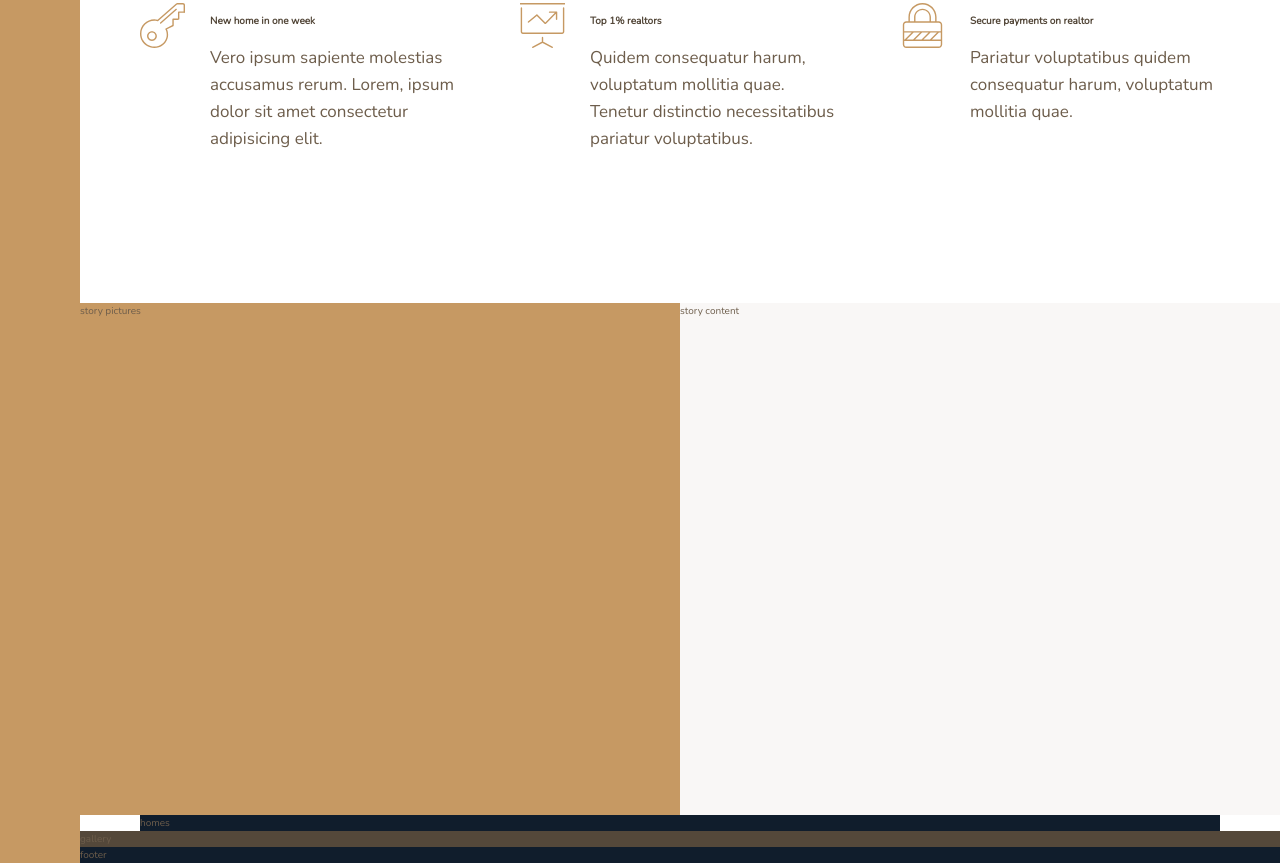
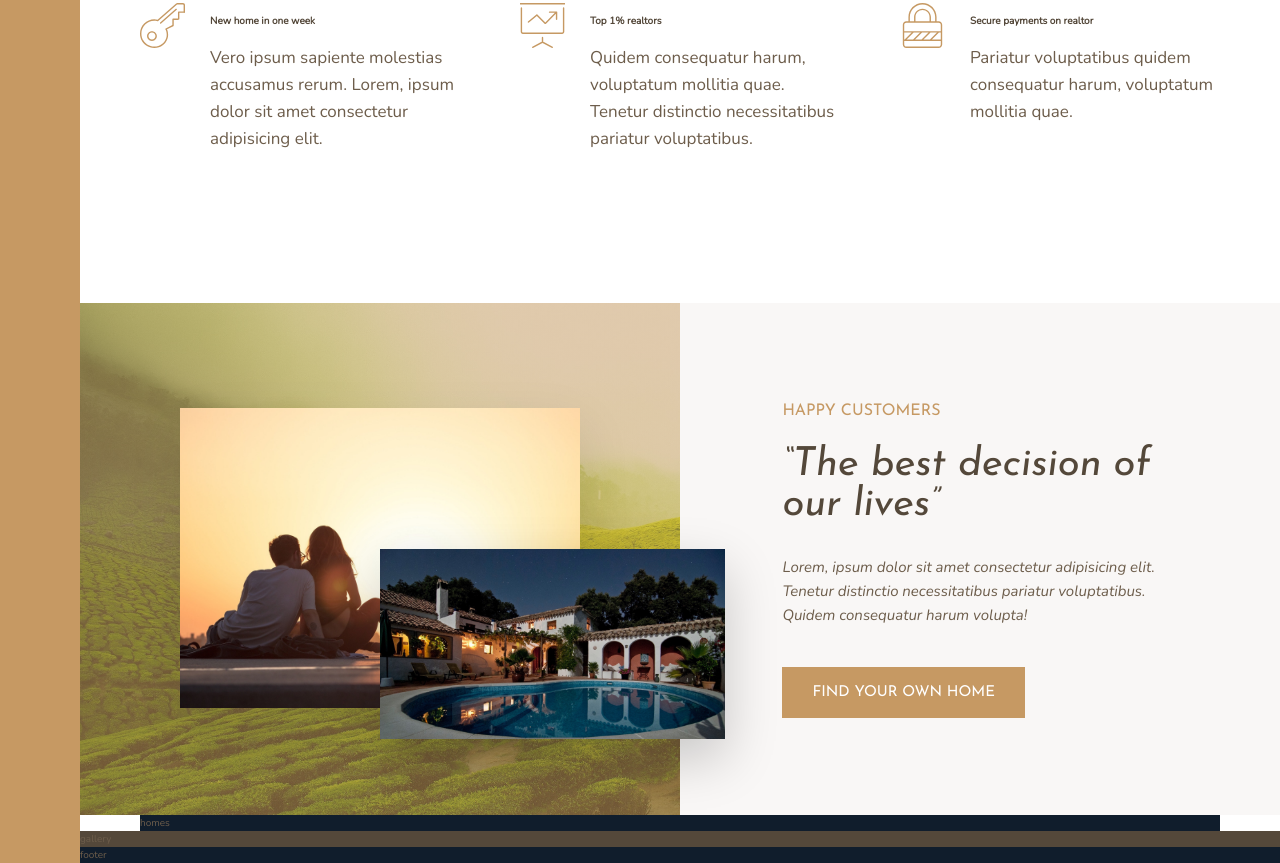
Before and after one commit to P666R/Realtor-Nexter, a website: page index.html in a window 1280 px wide. Shown: the part 977-1840 px from the top of the page. Drawn offline with nearby package versions, Linux system fonts and the light colour scheme.

Commit message:
story section

```diff
--- a/index.html
+++ b/index.html
@@ -89,9 +89,27 @@
       </div>
     </section>
 
-    <div class="story__pictures">story pictures</div>
+    <div class="story__pictures">
+      <img
+        src="img/story-1.jpeg"
+        alt="couple with house"
+        class="story__img--1"
+      />
+      <img src="img/story-2.jpeg" alt="a new house" class="story__img--2" />
+    </div>
 
-    <div class="story__content">story content</div>
+    <div class="story__content">
+      <h3 class="heading-3 mb-sm">Happy customers</h3>
+      <h2 class="heading-2 heading-2--dark mb-md">
+        &ldquo;The best decision of our lives&rdquo;
+      </h2>
+      <p class="story__text">
+        Lorem, ipsum dolor sit amet consectetur adipisicing elit. Tenetur
+        distinctio necessitatibus pariatur voluptatibus. Quidem consequatur
+        harum volupta!
+      </p>
+      <button class="btn">Find your own home</button>
+    </div>
 
     <section class="homes">homes</section>
 
--- a/sass/_story.scss
+++ b/sass/_story.scss
@@ -4,10 +4,48 @@
   &__pictures {
     background-color: variables.$color-primary;
     grid-column: full-start/col-end 4;
+    background-image: linear-gradient(
+        rgba(variables.$color-primary, 0.5),
+        rgba(variables.$color-primary, 0.5)
+      ),
+      url(../img/back.jpg);
+    background-size: cover;
+
+    display: grid;
+    grid-template-rows: repeat(6, 1fr);
+    grid-template-columns: repeat(6, 1fr);
+    align-items: center;
+  }
+
+  &__img--1 {
+    width: 100%;
+    grid-row: 2/6;
+    grid-column: 2/6;
+    box-shadow: 0 2rem 5rem rgba(0, 0, 0, 0.1);
+  }
+
+  &__img--2 {
+    width: 115%;
+    grid-row: 4/6;
+    grid-column: 4/7;
+    z-index: 20;
+    box-shadow: 0 2rem 5rem rgba(0, 0, 0, 0.2);
   }
 
   &__content {
     background-color: variables.$color-grey-light-1;
     grid-column: col-start 5 / full-end;
+
+    padding: 6rem 8vw;
+
+    display: grid;
+    align-content: center;
+    justify-items: start;
+  }
+
+  &__text {
+    font-size: 1.5rem;
+    font-style: italic;
+    margin-bottom: 4rem;
   }
 }
--- a/sass/_typography.scss
+++ b/sass/_typography.scss
@@ -8,12 +8,29 @@
 .heading-1 {
   @extend %heading;
 }
+
 .heading-2 {
   @extend %heading;
+  font-size: 4rem;
+  font-style: italic;
+  line-height: 1;
+
+  &--light {
+    color: variables.$color-grey-light-1;
+  }
+
+  &--dark {
+    color: variables.$color-grey-dark-1;
+  }
 }
+
 .heading-3 {
   @extend %heading;
+  font-size: 1.6rem;
+  color: variables.$color-primary;
+  text-transform: uppercase;
 }
+
 .heading-4 {
   @extend %heading;
   font-size: 1.9rem;
@@ -26,3 +43,36 @@
     color: variables.$color-grey-dark-1;
   }
 }
+
+.btn {
+  background-color: variables.$color-primary;
+  color: #fff;
+  border: none;
+  border-radius: 0;
+  font-family: variables.$font-display;
+  font-size: 1.5rem;
+  text-transform: uppercase;
+  padding: 1.8rem 3rem;
+  cursor: pointer;
+  transition: all 0.2s;
+
+  &:hover {
+    background-color: variables.$color-primary-dark;
+  }
+}
+
+.mb-sm {
+  margin-bottom: 2rem;
+}
+
+.mb-md {
+  margin-bottom: 3rem;
+}
+
+.mb-lg {
+  margin-bottom: 4rem;
+}
+
+.mb-hg {
+  margin-bottom: 8rem;
+}
```
Also changed, not shown: css/style.css, 1 other file.
